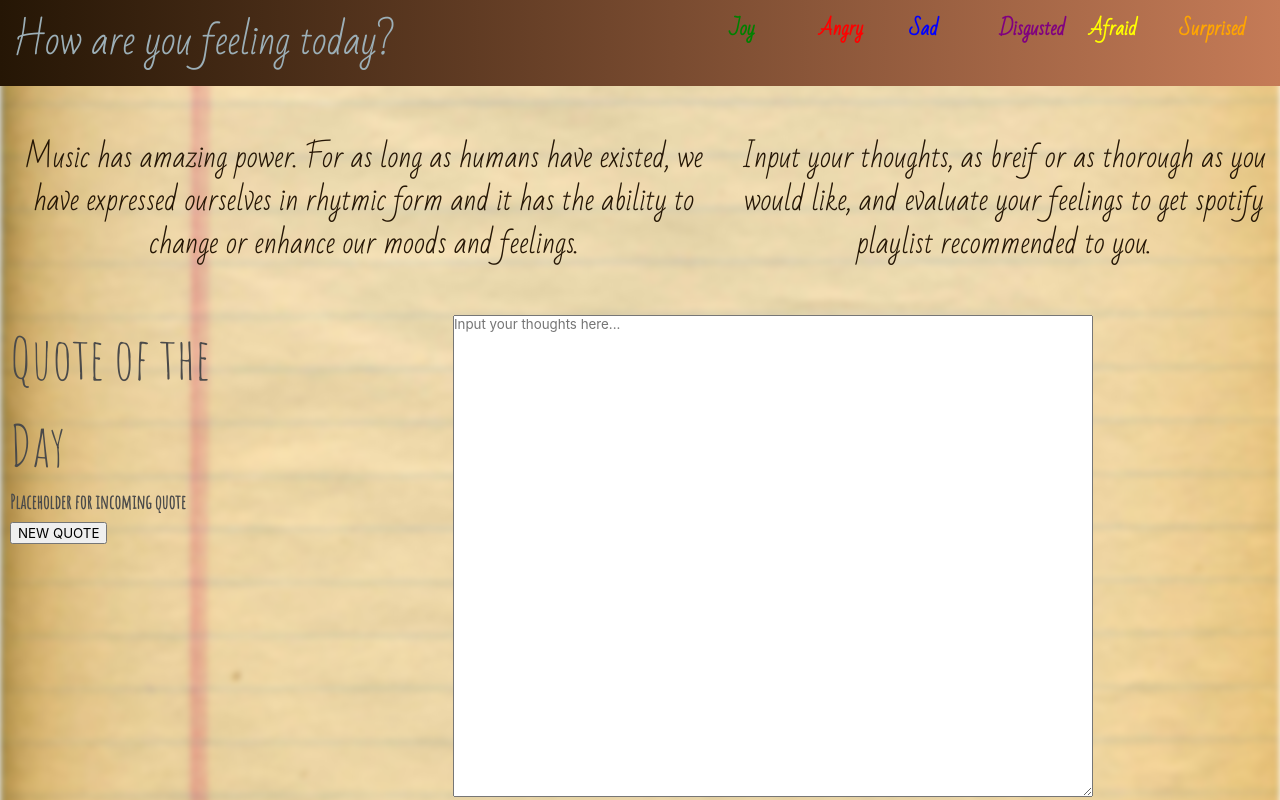
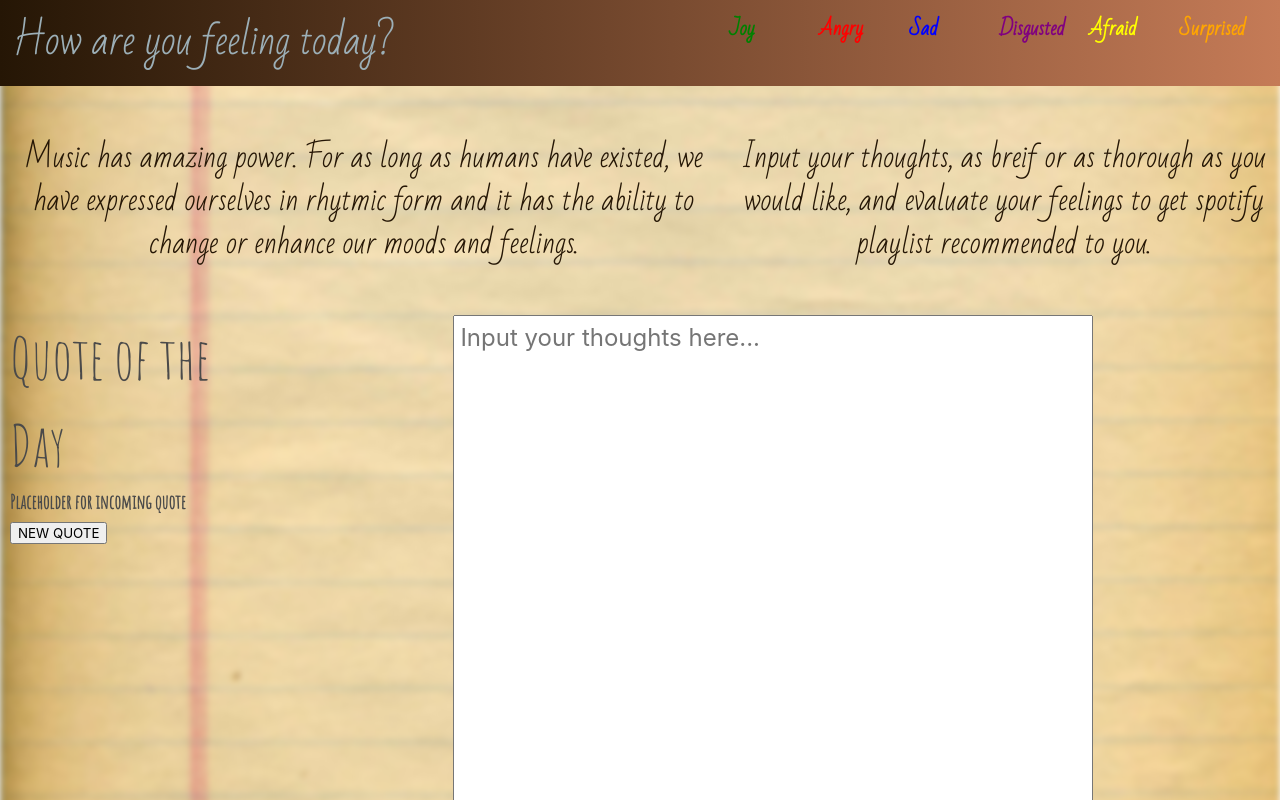
Before and after one commit to richardjhong/journal-playlist, a plain HTML site: page index.html in a window 1280 px wide. Shown: the top 800 px of the page. Drawn offline with nearby package versions, Linux system fonts and the light colour scheme.

Commit message:
Styled the textarea box

```diff
--- a/assets/css/style.css
+++ b/assets/css/style.css
@@ -59,8 +59,10 @@ textarea {
   -webkit-box-sizing: border-box;
     -moz-box-sizing: border-box;
     box-sizing: border-box;
-
     width: 100%;
+    font-size: 24px;
+    padding-top: 1%;
+    padding-left: 1%;
 }
 
 
```
